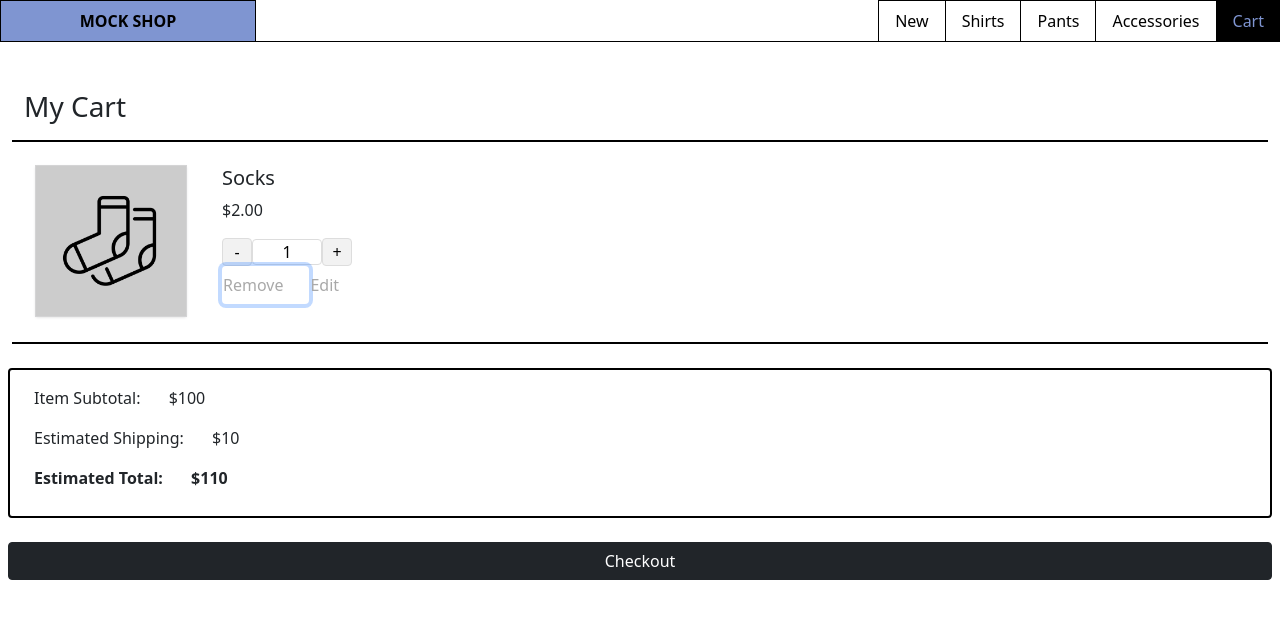
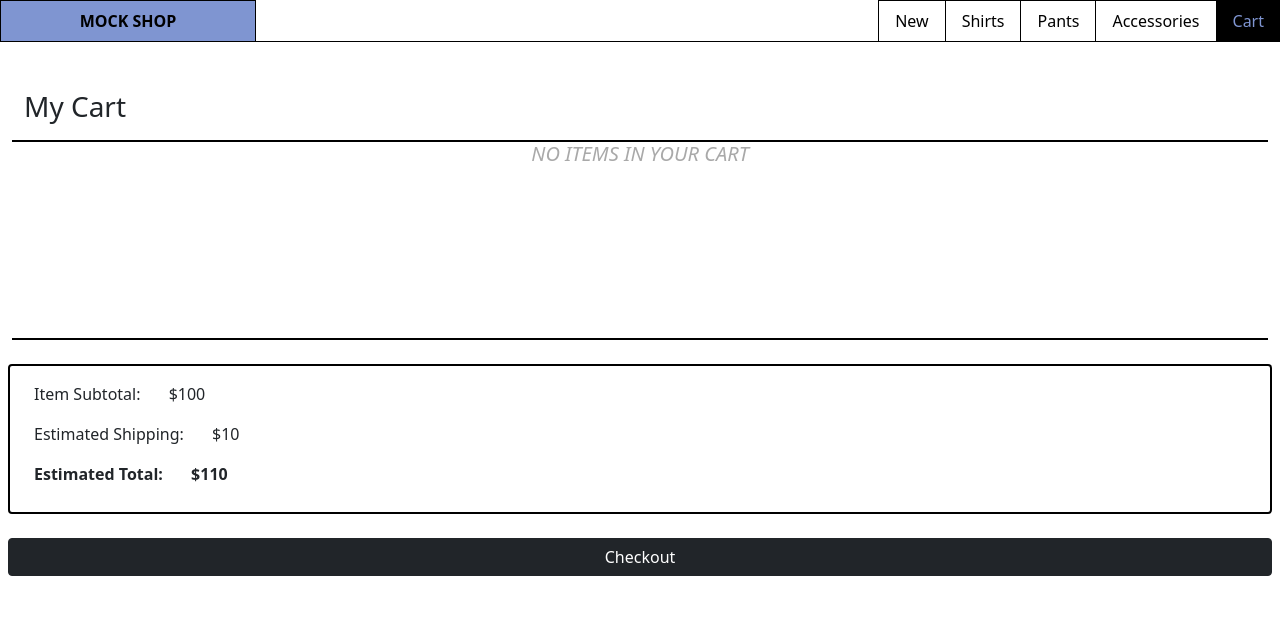
Before and after one commit to Jaredsimonelli/mock-online-shop-react, a React (Create React App) app: page /cart in a window 1280 px wide. Both pictures are taken after a click on the button "Remove". Shown: the top 618 px of the page. Built offline with nearby package versions, Linux system fonts and the light colour scheme.

Commit message:
add empty cart msg

```diff
--- a/src/components/Cart.js
+++ b/src/components/Cart.js
@@ -1,7 +1,7 @@
 import React from "react";
 import { useSelector, useDispatch } from "react-redux";
 import { getIcon } from "../helpers/getIcon";
-import { updateCart } from "../redux/actions";
+import { updateCart, removeFromCart } from "../redux/actions";
 
 function Cart() {
   const store = useSelector((state) => state.store);
@@ -32,7 +32,12 @@ function Cart() {
   };
 
   const remove = (item) => {
-    dispatch(updateCart(item));
+    dispatch(
+      removeFromCart(
+        item,
+        cartItems.find((i) => i.item.id === item.id)?.quantity
+      )
+    );
   };
 
   const edit = (item) => {
@@ -43,6 +48,13 @@ function Cart() {
     <div>
       <h3 className="mt-5 ms-4 mb-3">My Cart</h3>
       <div className="mx-4">
+        {cartItems.length === 0 && (
+          <div className="row cart-container border-tb">
+            <h5 className="text-center empty-cart-msg">
+              <i>NO ITEMS IN YOUR CART</i>
+            </h5>
+          </div>
+        )}
         {cartItems.map((c, i) => (
           <div
             className={`row cart-container ${
--- a/src/index.css
+++ b/src/index.css
@@ -274,6 +274,12 @@ input {
   color: grey !important;
 }
 
+.empty-cart-msg {
+  margin-top: auto;
+  margin-bottom: auto;
+  color: darkgrey;
+}
+
 @media (min-width: 728px) {
   .grid .box-wrapper {
     width: 50%;
--- a/src/redux/actions/index.js
+++ b/src/redux/actions/index.js
@@ -12,10 +12,10 @@ export const addToCart = (item, quantity) => {
   };
 };
 
-export const removeFromCart = (item) => {
+export const removeFromCart = (item, quantity) => {
   return {
     type: "REMOVE FROM CART",
-    payload: item,
+    payload: { item, quantity },
   };
 };
 
--- a/src/redux/reducers/store.js
+++ b/src/redux/reducers/store.js
@@ -84,6 +84,7 @@ const storeReducer = (state = initialState, action) => {
       return {
         ...state,
         cart: state.cart.filter((c) => c.item.id !== action.payload.item.id),
+        cartQuantity: state.cartQuantity - action.payload.quantity,
       };
     case "GET ALL ITEMS":
       return {
```
